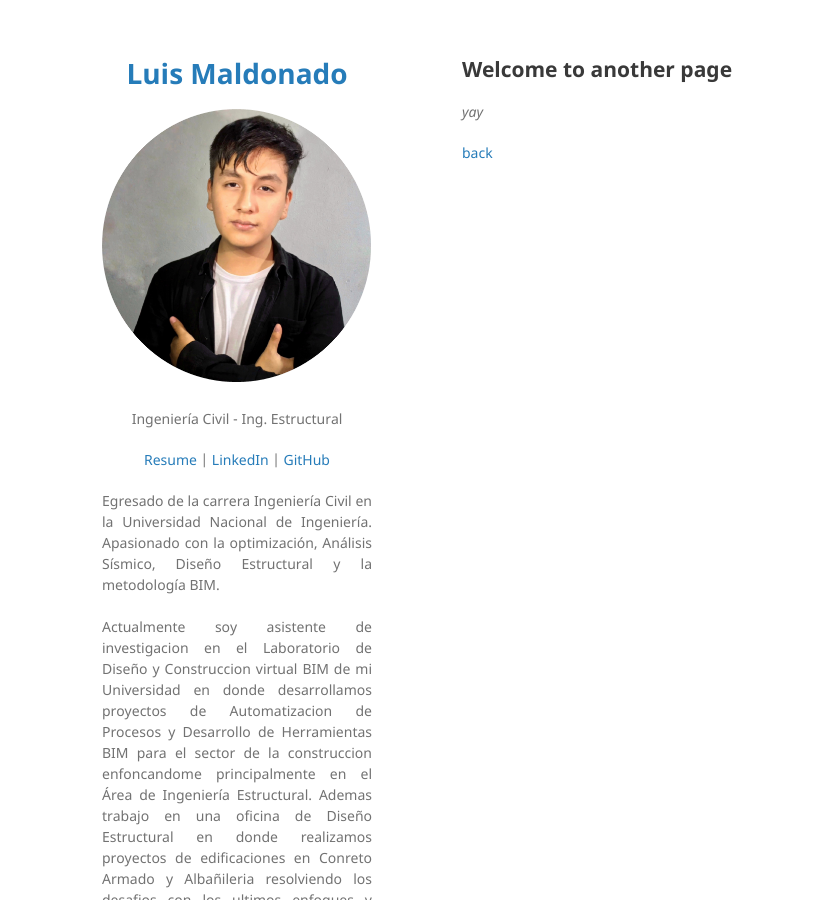
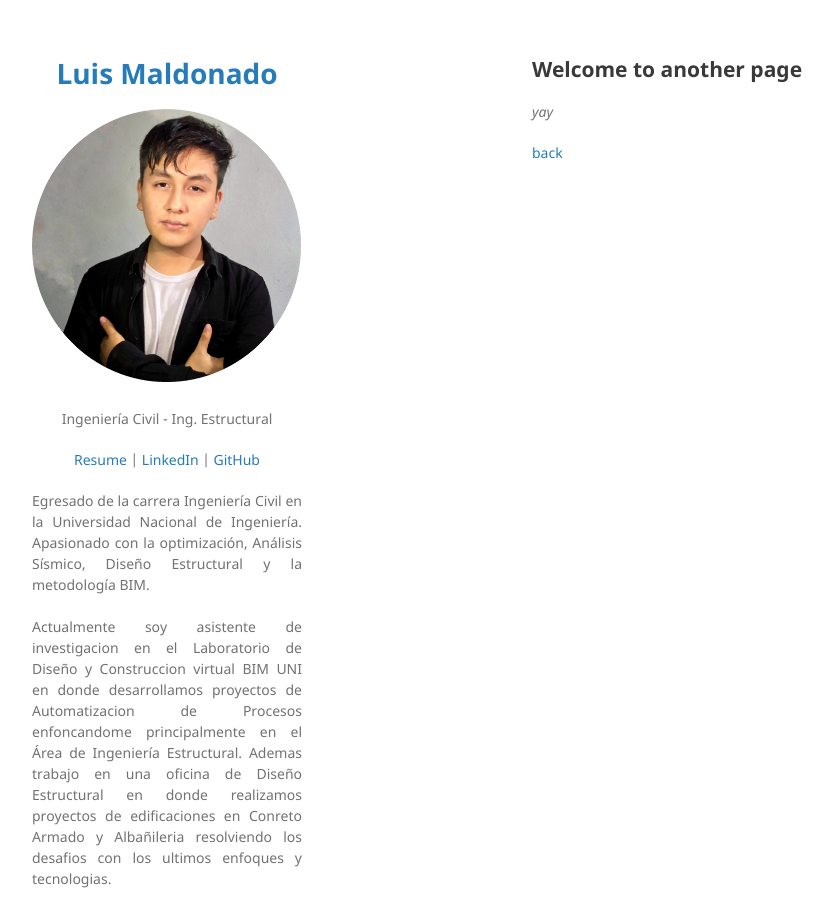
Before and after one commit to LuisMaldonado-py/LuisMaldonado-py.github.io, a Jekyll site: the page built from another-page.md, in a window 1280 px wide. Shown: the whole page, without its empty margins (108-941 px from the left). Built offline with Jekyll 4.4.1, drawn with Linux system fonts in a browser that asks for light colours; our own code applies the rules of GitHub Pages for plain Markdown files; some of the changed text lies outside the part shown.

Commit message:
update .wrapper

```diff
--- a/_config.yml
+++ b/_config.yml
@@ -12,7 +12,7 @@ description: <p align="center">Ingeniería Civil - Ing. Estructural</p>
   <p align="justify">
   Egresado de la carrera Ingeniería Civil en la Universidad Nacional de Ingeniería. Apasionado con la optimización, Análisis Sísmico, Diseño Estructural y la metodología BIM.
   <br><br>
-  Actualmente soy asistente de investigacion en el Laboratorio de Diseño y Construccion virtual BIM de mi Universidad en donde desarrollamos proyectos de Automatizacion de Procesos y Desarrollo de Herramientas BIM para el sector de la construccion enfoncandome principalmente en el Área de Ingeniería Estructural. Ademas trabajo en una oficina de Diseño Estructural en donde realizamos proyectos de edificaciones en Conreto Armado y Albañileria resolviendo los desafios con los ultimos enfoques y tecnologias.
+  Actualmente soy asistente de investigacion en el Laboratorio de Diseño y Construccion virtual BIM UNI en donde desarrollamos proyectos de Automatizacion de Procesos enfoncandome principalmente en el Área de Ingeniería Estructural. Ademas trabajo en una oficina de Diseño Estructural en donde realizamos proyectos de edificaciones en Conreto Armado y Albañileria resolviendo los desafios con los ultimos enfoques y tecnologias.
   <br><br>
   </p>
 
--- a/_sass/jekyll-theme-minimal.scss
+++ b/_sass/jekyll-theme-minimal.scss
@@ -56,7 +56,7 @@ a:hover small {
 }
 
 .wrapper {
-  width:860px;
+  width:1000px;
   margin:0 auto;
 }
 
```
Also changed, not shown: index.md (+7 -5 lines).
